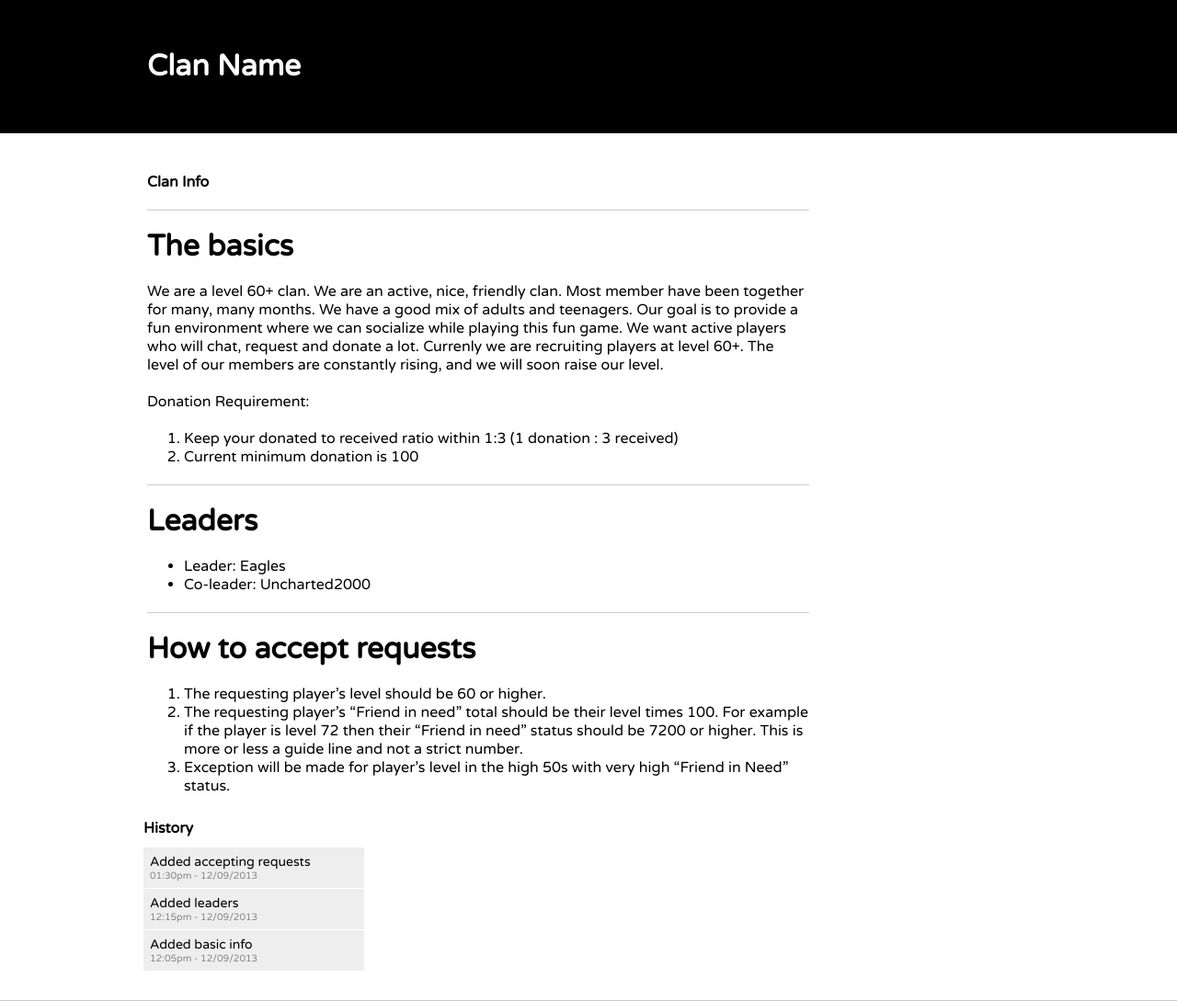
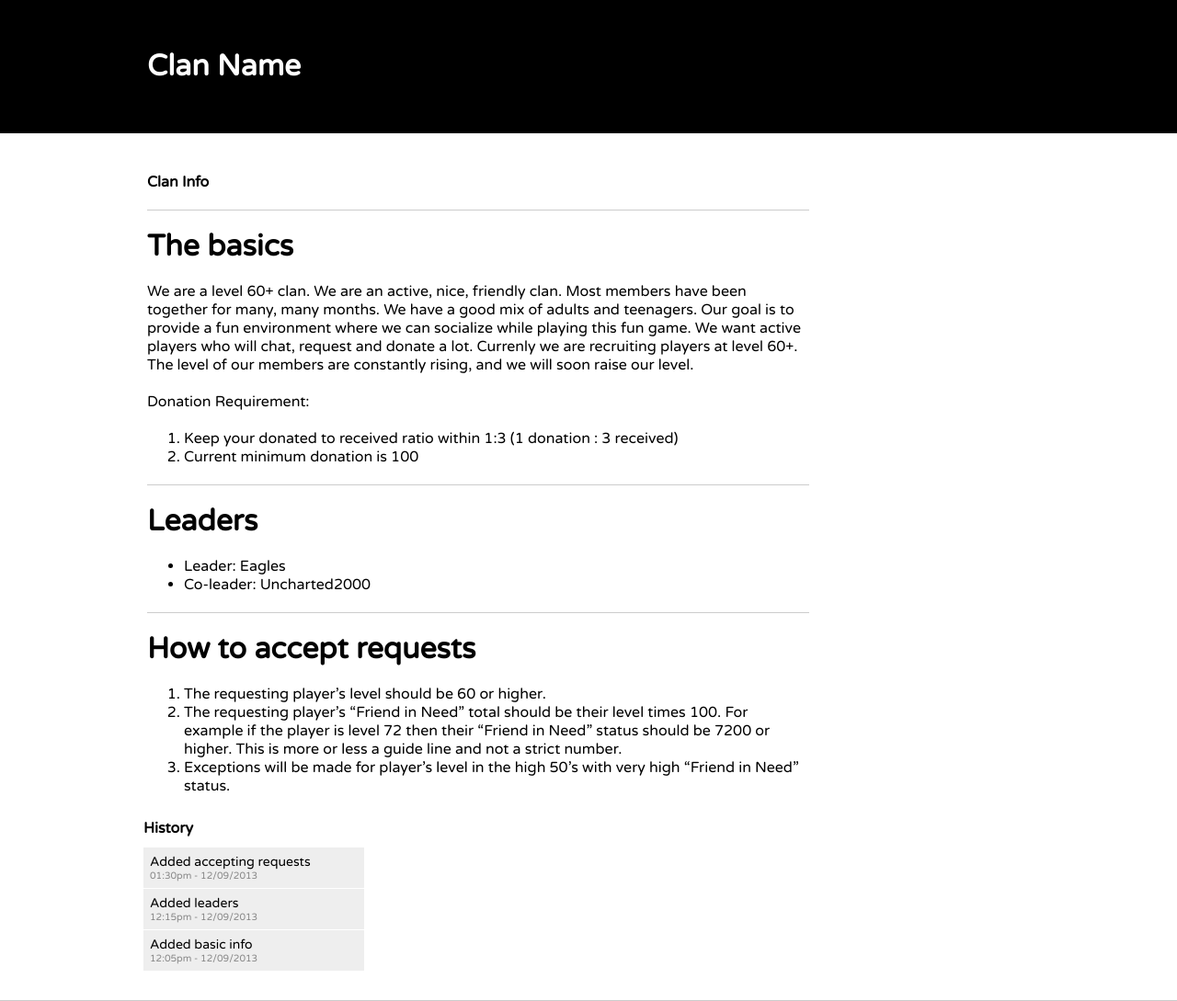
Before and after one commit to himedlooff/proto-clashers, a Jekyll site: the page built from clan-name/index.md, in a window 1280 px wide. Shown: the whole page at 92% size. Built offline with Jekyll 4.4.1, drawn with Linux system fonts in a browser that asks for light colours; Markdown is read by kramdown in place of the engine named in the settings.

Commit message:
Formatting tweaks

```diff
--- a/clan-name/index.md
+++ b/clan-name/index.md
@@ -5,8 +5,7 @@
 
 # The basics
 
-We are a level 60+ clan.  We are an active, nice, friendly clan.  Most member have been together for many, many months.  We have a good mix of adults and teenagers.  Our goal is to provide a fun environment where we can socialize while playing this fun game.  We want active players who will chat, request and donate a lot.  Currenly we are recruiting players at level 60+.  The level of our members are constantly rising, and we will soon raise our level.
-
+We are a level 60+ clan. We are an active, nice, friendly clan.  Most members have been together for many, many months. We have a good mix of adults and teenagers. Our goal is to provide a fun environment where we can socialize while playing this fun game. We want active players who will chat, request and donate a lot. Currenly we are recruiting players at level 60+. The level of our members are constantly rising, and we will soon raise our level.
 
 Donation Requirement:
 1. Keep your donated to received ratio within 1:3 (1 donation : 3 received)
@@ -20,5 +19,5 @@
 # How to accept requests
 
 1. The requesting player's level should be 60 or higher.
-2. The requesting player's "Friend in need" total should be their level times 100. For example if the player is level 72 then their "Friend in need" status should be 7200 or higher.  This is more or less a guide line and not a strict number.
-3. Exception will be made for player's level in the high 50s with very high "Friend in Need" status.
+2. The requesting player's "Friend in Need" total should be their level times 100. For example if the player is level 72 then their "Friend in Need" status should be 7200 or higher.  This is more or less a guide line and not a strict number.
+3. Exceptions will be made for player's level in the high 50's with very high "Friend in Need" status.
```
